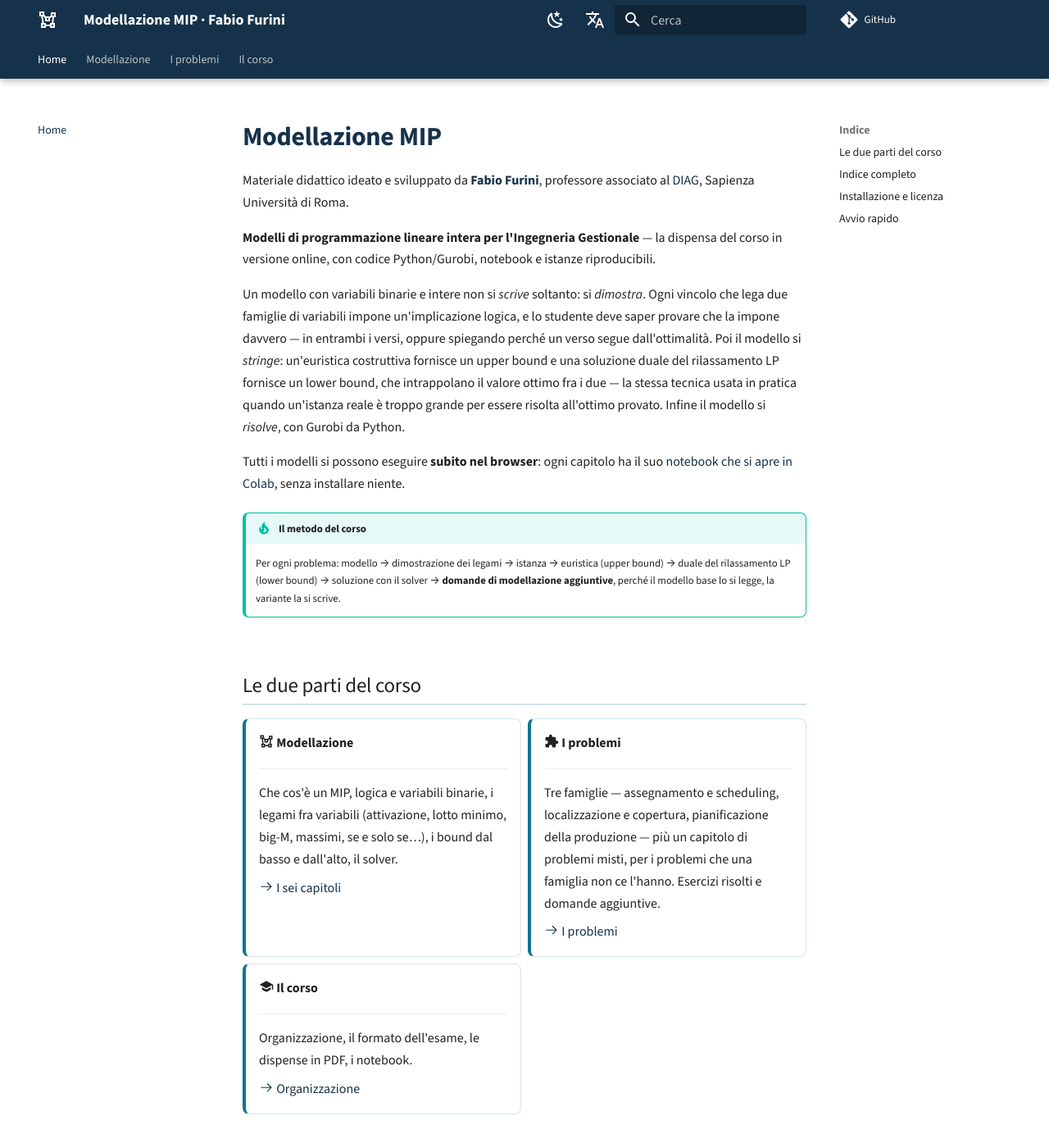
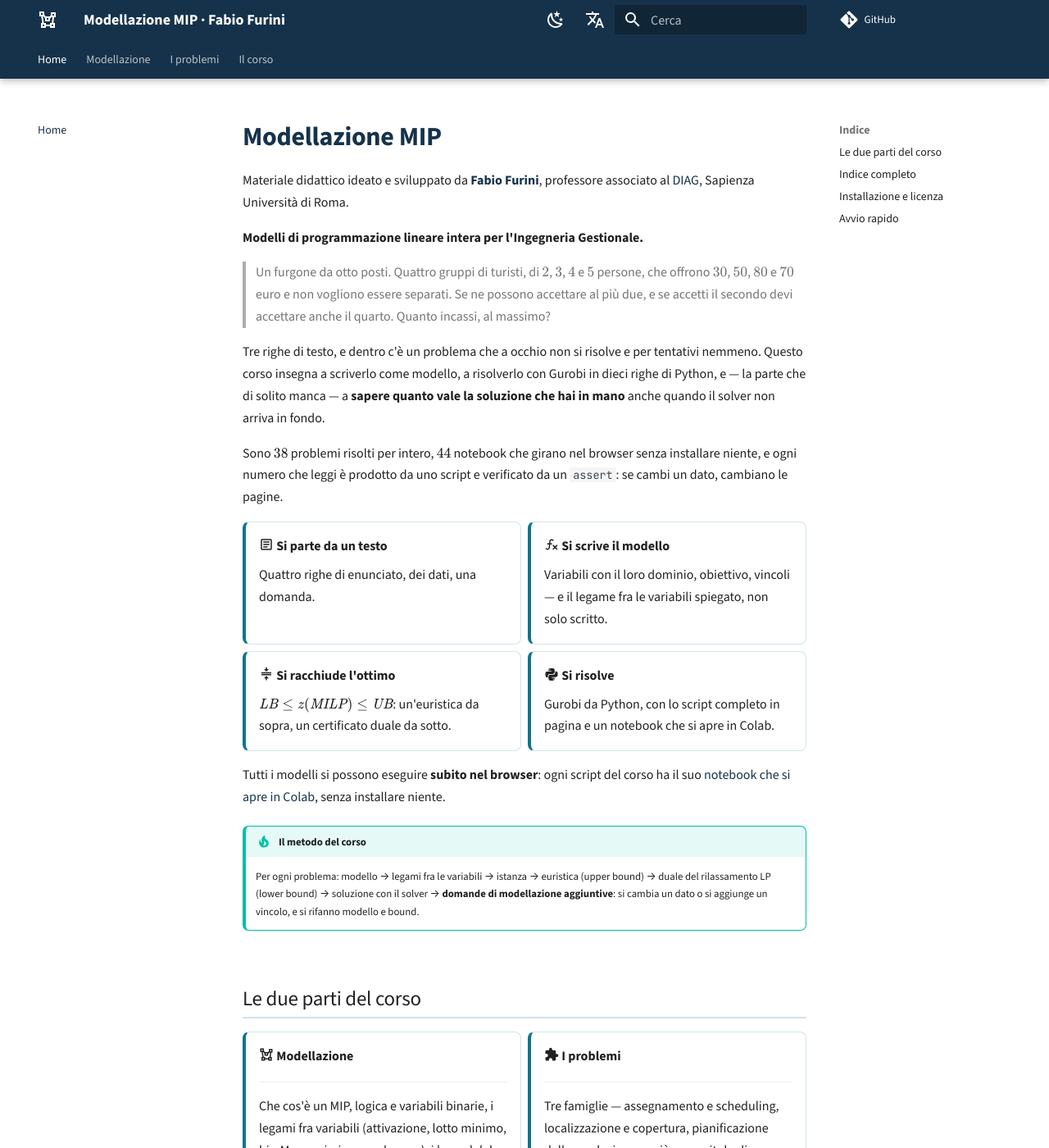
Before and after one commit to fabiofurini/modellazione-mip, an MkDocs documentation site: the page built from docs/index.md, in a window 1280 px wide and 1400 px high. Shown: the whole window at 82% size. Built offline with MkDocs 1.6.1 and Material for MkDocs 9.7.7, drawn with Linux system fonts in a browser that asks for light colours; comment, search, counter and statistics services are not loaded.

Commit message:
Prima pagina riscritta, e via le frasi che non si capiscono
La prima pagina apre adesso con un problema vero --- il furgone da otto posti e
i quattro gruppi di turisti, che e' l'EX 1 --- e dice in tre righe che cosa si
impara: scrivere il modello, risolverlo con Gurobi e sapere quanto vale la
soluzione che si ha in mano anche quando il solver non arriva in fondo. Poi i
numeri che contano: 38 problemi risolti, 44 notebook, ogni numero prodotto da
uno script e verificato da un assert.

Via le frasi oscure, in italiano e in inglese:

- «il modello si stringe» --- non si stringe un modello: se ne racchiude
  l'ottimo fra due numeri;
- «il modello base lo si legge, la variante la si scrive» --- adesso dice che
  cosa si fa davvero: si cambia un dato o si aggiunge un vincolo, e si rifanno
  modello e bound;
- «il formato e' ridotto ma conserva gli stessi cinque pezzi» --- adesso: ogni
  modello numerico ha sempre le stesse cinque parti;
- «un modello non si scrive soltanto: si dimostra» non era il centro del corso,
  era una parte. Il centro e' costruire il modello e racchiuderne l'ottimo.

Corretti anche tre conti sbagliati: i notebook sono uno per script, non uno per
capitolo; i modelli numerici si chiamano EX, non NUM; le famiglie di problemi
sono tre piu' il capitolo dei problemi misti, non quattro ne' sei.

Co-Authored-By: Claude Opus 5 <noreply@anthropic.com>

```diff
--- a/docs/index.md
+++ b/docs/index.md
@@ -3,28 +3,55 @@
 Materiale didattico ideato e sviluppato da **[Fabio Furini](https://sites.google.com/view/fabiofurini/home-page)**, professore
 associato al [DIAG](https://www.diag.uniroma1.it/), Sapienza Università di Roma.
 
-**Modelli di programmazione lineare intera per l'Ingegneria Gestionale** — la
-dispensa del corso in versione online, con codice Python/Gurobi, notebook e
-istanze riproducibili.
+**Modelli di programmazione lineare intera per l'Ingegneria Gestionale.**
 
-Un modello con variabili binarie e intere non si *scrive* soltanto: si
-*dimostra*. Ogni vincolo che lega due famiglie di variabili impone
-un'implicazione logica, e lo studente deve saper provare che la impone davvero
-— in entrambi i versi, oppure spiegando perché un verso segue dall'ottimalità.
-Poi il modello si *stringe*: un'euristica costruttiva fornisce un upper bound
-e una soluzione duale del rilassamento LP fornisce un lower bound, che
-intrappolano il valore ottimo fra i due — la stessa tecnica usata in pratica
-quando un'istanza reale è troppo grande per essere risolta all'ottimo provato.
-Infine il modello si *risolve*, con Gurobi da Python.
+> Un furgone da otto posti. Quattro gruppi di turisti, di $2$, $3$, $4$ e $5$
+> persone, che offrono $30$, $50$, $80$ e $70$ euro e non vogliono essere
+> separati. Se ne possono accettare al più due, e se accetti il secondo devi
+> accettare anche il quarto. Quanto incassi, al massimo?
 
-Tutti i modelli si possono eseguire **subito nel browser**: ogni capitolo ha il
-suo [notebook che si apre in Colab](notebook.md), senza installare niente.
+Tre righe di testo, e dentro c'è un problema che a occhio non si risolve e per
+tentativi nemmeno. Questo corso insegna a scriverlo come modello, a risolverlo
+con Gurobi in dieci righe di Python, e — la parte che di solito manca — a
+**sapere quanto vale la soluzione che hai in mano** anche quando il solver non
+arriva in fondo.
+
+Sono $38$ problemi risolti per intero, $44$ notebook che girano nel browser
+senza installare niente, e ogni numero che leggi è prodotto da uno script e
+verificato da un `assert`: se cambi un dato, cambiano le pagine.
+
+<div class="grid cards" markdown>
+
+-   :material-text-box-outline: **Si parte da un testo**
+
+    Quattro righe di enunciato, dei dati, una domanda.
+
+-   :material-function-variant: **Si scrive il modello**
+
+    Variabili con il loro dominio, obiettivo, vincoli — e il legame fra le
+    variabili spiegato, non solo scritto.
+
+-   :material-arrow-collapse-vertical: **Si racchiude l'ottimo**
+
+    $\mathit{LB} \le z(\mathit{MILP}) \le \mathit{UB}$: un'euristica da
+    sopra, un certificato duale da sotto.
+
+-   :material-language-python: **Si risolve**
+
+    Gurobi da Python, con lo script completo in pagina e un notebook che si
+    apre in Colab.
+
+</div>
+
+Tutti i modelli si possono eseguire **subito nel browser**: ogni script del
+corso ha il suo [notebook che si apre in Colab](notebook.md), senza installare
+niente.
 
 !!! tip "Il metodo del corso"
-    Per ogni problema: modello → dimostrazione dei legami → istanza →
+    Per ogni problema: modello → legami fra le variabili → istanza →
     euristica (upper bound) → duale del rilassamento LP (lower bound) →
-    soluzione con il solver → **domande di modellazione aggiuntive**, perché
-    il modello base lo si legge, la variante la si scrive.
+    soluzione con il solver → **domande di modellazione aggiuntive**: si cambia
+    un dato o si aggiunge un vincolo, e si rifanno modello e bound.
 
 ## Le due parti del corso
 
```
Also changed, not shown: README.md (+1 -1 lines), docs/materiale.md (+2 -2 lines), docs/numerici.md (+4 -5 lines), docs/organizzazione.md (+1 -1 lines), 3 other files.
